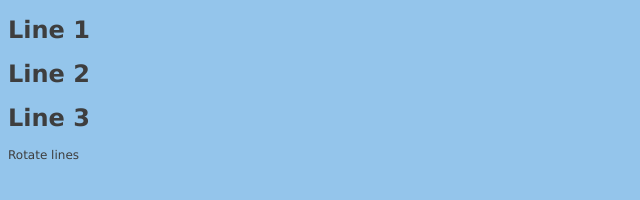
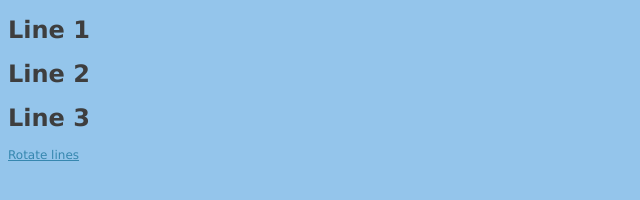
Before and after one commit to glnster/jq-menudial, a plain HTML site: page index.html in a window 1280 px wide. Shown: the full height of the page, 0-640 px from the left. Drawn offline with nearby package versions, Linux system fonts and the light colour scheme.

Commit message:
changed rotate div to link

```diff
--- a/index.html
+++ b/index.html
@@ -18,7 +18,7 @@
 		<h1 id="text">Line 1</h1>
 		<h1 id="text2">Line 2</h1>
 		<h1 id="text3">Line 3</h1>
-		<div id="rot">Rotate lines</div>
+		<a id="rot" href="#">Rotate lines</a>
 
 	</body>
 </html>
```
